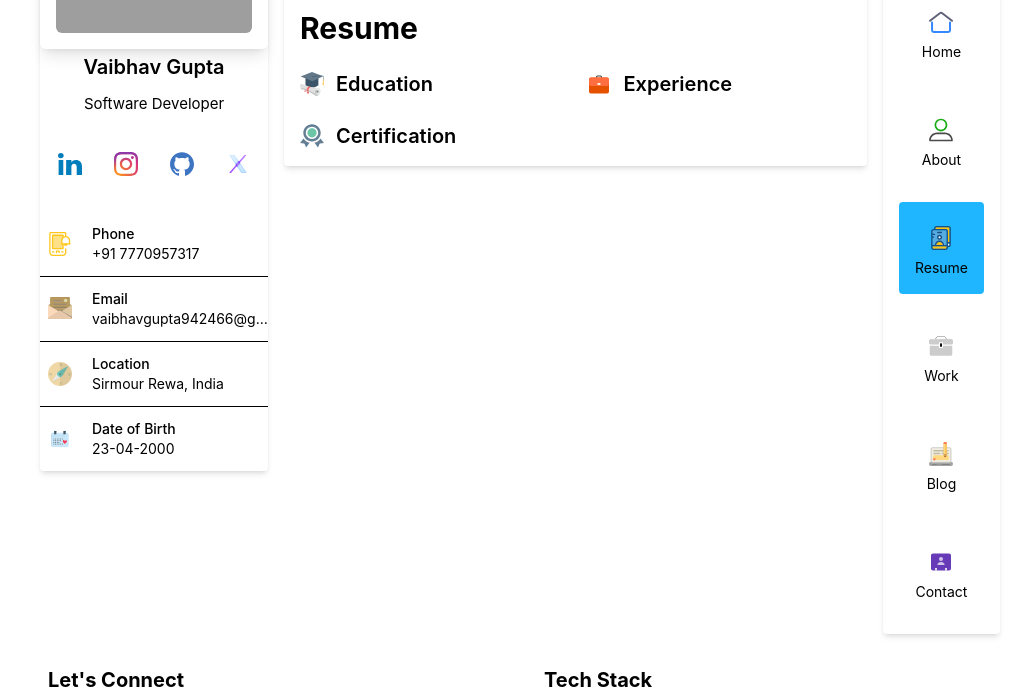
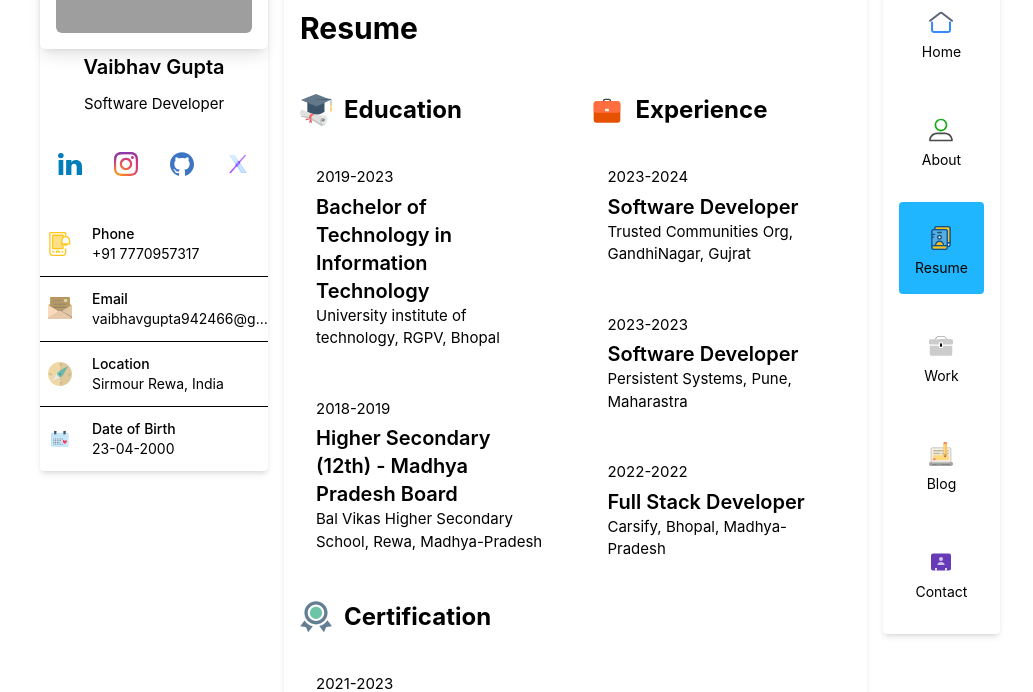
Before and after one commit to vaibhavgupta942466/Nucleus-Portfolio, a Vue app: page /resume in a window 1280 px wide. Shown: the part 242-934 px from the top of the page, without its empty margins (120-1153 px from the left). Built offline with nearby package versions, Linux system fonts and the light colour scheme; grey boxes are pictures that could not be loaded.

Commit message:
Added Resume View

```diff
--- a/src/components/SidebarMenu.vue
+++ b/src/components/SidebarMenu.vue
@@ -58,7 +58,7 @@ const menuItems = [
 ]
 
 const handleResize = () => {
-  isMobile.value = window.innerWidth <= 640
+  isMobile.value = window.innerWidth < 976
 }
 
 onMounted(() => {
--- a/src/views/HomeView.vue
+++ b/src/views/HomeView.vue
@@ -8,14 +8,14 @@ onMounted(() => {
   const appProfileCard = document.querySelector('.app-profile-card')
 
   if (appProfileCard) {
-    appProfileCard.style.opacity = 0
+    appProfileCard.style.display = 'none'
   }
 })
 
 onUnmounted(() => {
   const appProfileCard = document.querySelector('.app-profile-card')
   if (appProfileCard) {
-    appProfileCard.style.opacity = 1
+    appProfileCard.style.display = ''
   }
 })
 </script>
--- a/src/views/ResumeView.vue
+++ b/src/views/ResumeView.vue
@@ -2,23 +2,99 @@
 <template>
   <div class="container mx-auto rounded shadow-md p-4 flex flex-col">
     <h2 class="text-3xl font-bold my-6">Resume</h2>
-    <div class="grid grid-cols-1 md:grid-cols-2 gap-6">
-      <div class="group rounded">
-        <div class="flex items-center space-x-3">
-          <img src="/image/graduation.svg" alt="" class="w-6 h-6" />
-          <h3 class="text-slate text-xl font-semibold">Education</h3>
+    <div class="container mx-auto py-6">
+      <div class="grid grid-cols-1 md:grid-cols-2 gap-8">
+        <!-- Education Section -->
+        <div class="space-y-6">
+          <div class="flex items-center gap-3 mb-6">
+            <div class="bg-red-100 rounded-lg flex items-center justify-center">
+              <img src="/image/graduation.svg" alt="" class="w-8 h-8" />
+            </div>
+            <h2 class="text-2xl font-bold">Education</h2>
+          </div>
+
+          <div class="space-y-4">
+            <!-- Education Item 1 -->
+            <div class="bg-pink-50 rounded-lg p-4">
+              <div class="text-gray-600">2019-2023</div>
+              <h3 class="text-xl font-semibold mt-1">
+                Bachelor of Technology in Information Technology
+              </h3>
+              <p class="text-gray-700">
+                University institute of technology, RGPV, Bhopal
+              </p>
+            </div>
+            <!-- Education Item 2 -->
+            <div class="bg-pink-50 rounded-lg p-4">
+              <div class="text-gray-600">2018-2019</div>
+              <h3 class="text-xl font-semibold mt-1">
+                Higher Secondary (12th) - Madhya Pradesh Board
+              </h3>
+              <p class="text-gray-700">
+                Bal Vikas Higher Secondary School, Rewa, Madhya-Pradesh
+              </p>
+            </div>
+          </div>
+        </div>
+
+        <!-- Experience Section -->
+        <div class="space-y-6">
+          <div class="flex items-center gap-3 mb-6">
+            <div class="bg-red-100 rounded-lg flex items-center justify-center">
+              <img src="/image/experience.svg" alt="" class="w-8 h-8" />
+            </div>
+            <h2 class="text-2xl font-bold">Experience</h2>
+          </div>
+
+          <div class="space-y-4">
+            <!-- Experience Item 1 -->
+            <div class="bg-blue-50 rounded-lg p-4">
+              <div class="text-gray-600">2023-2024</div>
+              <h3 class="text-xl font-semibold mt-1">Software Developer</h3>
+              <p class="text-gray-700">
+                Trusted Communities Org, GandhiNagar, Gujrat
+              </p>
+            </div>
+
+            <!-- Experience Item 2 -->
+            <div class="bg-blue-50 rounded-lg p-4">
+              <div class="text-gray-600">2023-2023</div>
+              <h3 class="text-xl font-semibold mt-1">Software Developer</h3>
+              <p class="text-gray-700">Persistent Systems, Pune, Maharastra</p>
+            </div>
+
+            <!-- Experience Item 3 -->
+            <div class="bg-blue-50 rounded-lg p-4">
+              <div class="text-gray-600">2022-2022</div>
+              <h3 class="text-xl font-semibold mt-1">Full Stack Developer</h3>
+              <p class="text-gray-700">Carsify, Bhopal, Madhya-Pradesh</p>
+            </div>
+          </div>
         </div>
       </div>
-      <div class="group rounded">
-        <div class="flex items-center space-x-3">
-          <img src="/image/experience.svg" alt="" class="w-6 h-6" />
-          <h3 class="text-slate text-xl font-semibold">Experience</h3>
+      <!-- Certification Section -->
+      <div class="container mx-auto py-6 space-y-4">
+        <div class="flex items-center gap-3 mb-6">
+          <div class="bg-red-100 rounded-lg flex items-center justify-center">
+            <img src="/image/certification.svg" alt="" class="w-8 h-8" />
+          </div>
+          <h2 class="text-2xl font-bold">Certification</h2>
         </div>
-      </div>
-      <div class="group rounded">
-        <div class="flex items-center space-x-3">
-          <img src="/image/certification.svg" alt="" class="w-6 h-6" />
-          <h3 class="text-slate text-xl font-semibold">Certification</h3>
+
+        <div class="grid grid-cols-1 md:grid-cols-2 space-y-4">
+          <!-- Certification Item 1 -->
+          <div class="bg-pink-50 rounded-lg p-4">
+            <div class="text-gray-600">2021-2023</div>
+            <h3 class="text-xl font-semibold mt-1">Ph.D in Horriblensess</h3>
+            <p class="text-gray-700">ABC University, Los Angeles, CA</p>
+          </div>
+
+          <!-- Certification Item 2 -->
+          <div class="bg-pink-50 rounded-lg p-4">
+            <div class="text-gray-600">2019 - Present</div>
+            <h3 class="text-xl font-semibold mt-1">Sr. Software Tester</h3>
+            <p class="text-gray-700">Google Inc.</p>
+          </div>
         </div>
       </div>
     </div>
```
